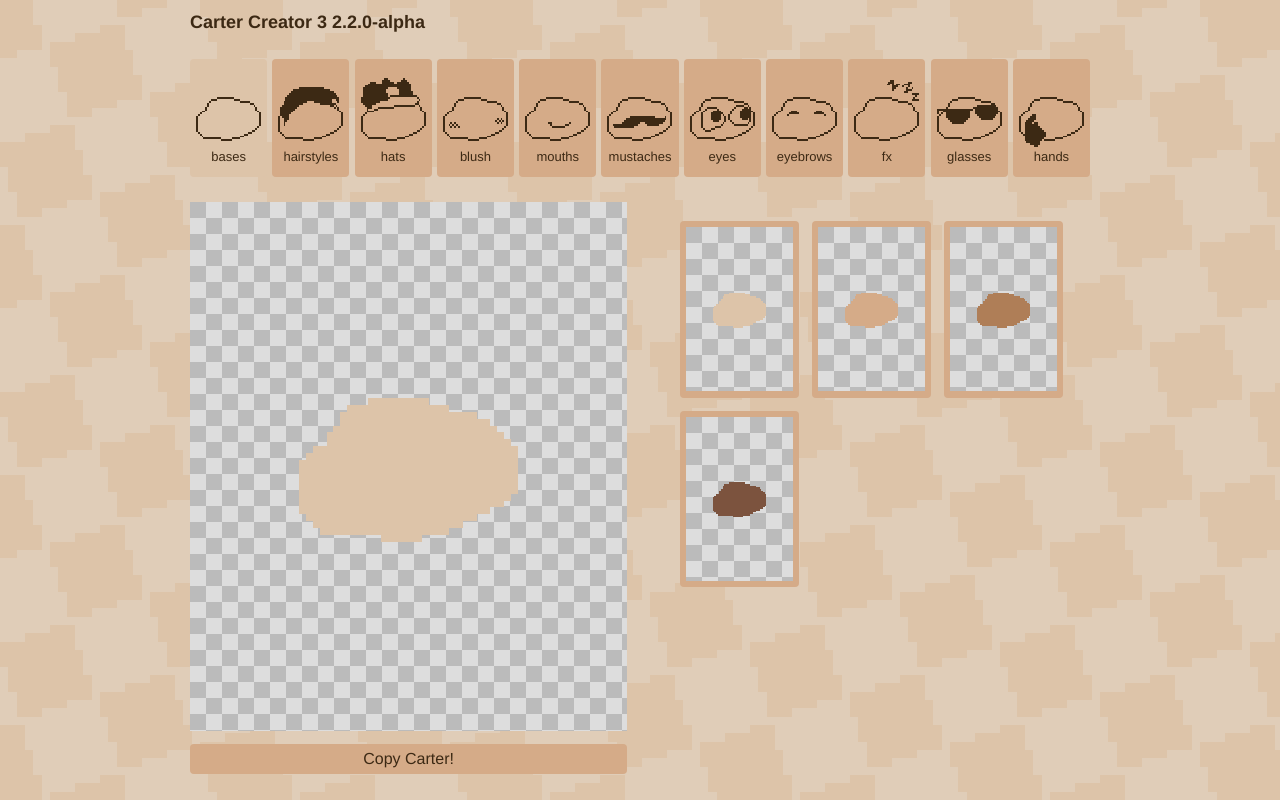
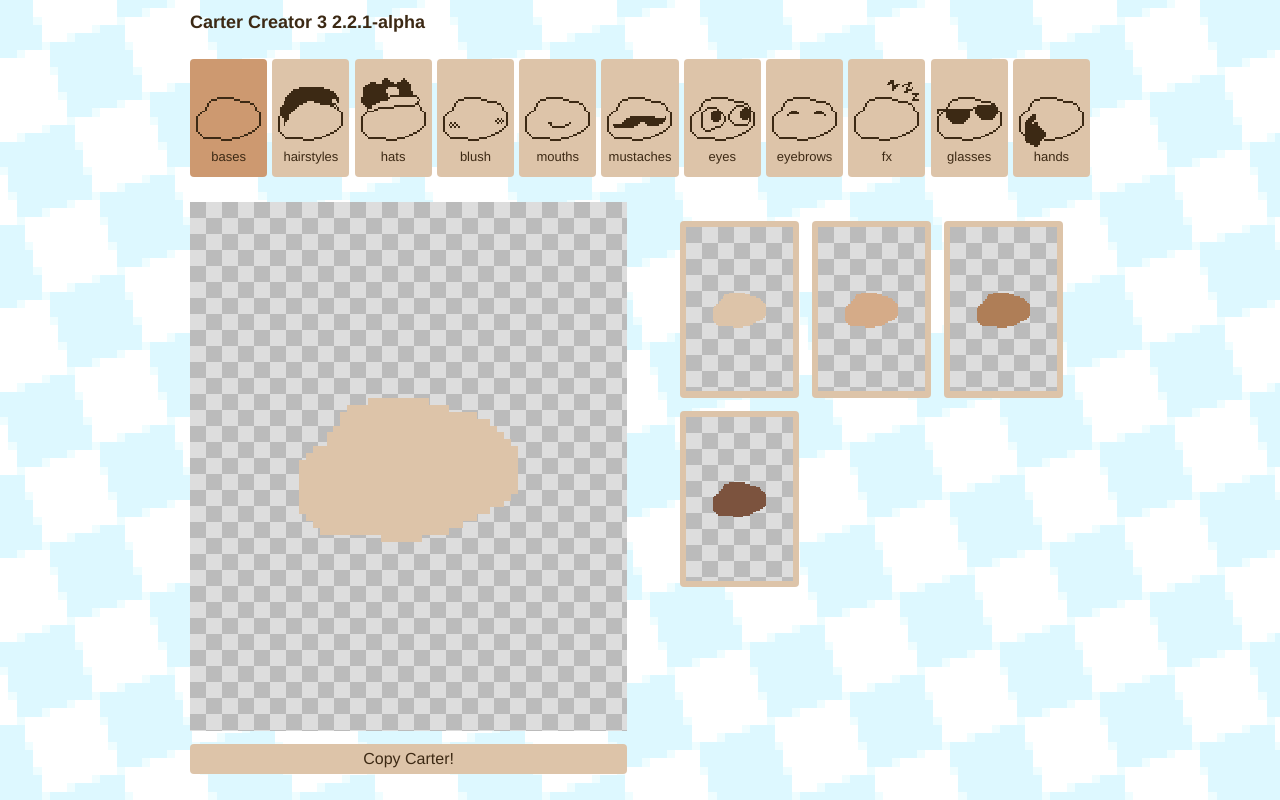
Before and after one commit to maffiemaffie/carter-creator-3, a React (Vite) app: page / in a window 1280 px wide. Built offline with nearby package versions, Linux system fonts and the light colour scheme; a web font is replaced by a local one.

Commit message:
minor restyling

```diff
--- a/src/App.css
+++ b/src/App.css
@@ -188,7 +188,7 @@ input {
   min-width: 24px;
   min-height: 24px;
 
-  background-color: light-dark(#d5ab88, #7c533e);
+  background-color: light-dark(#ddc4a9, #7c533e);
 }
 
 @media (any-pointer: coarse) {
@@ -201,7 +201,7 @@ input {
 
 button:disabled,
 input:disabled {
-  background-color: light-dark(#ddc4a9, #3c2914);
+  background-color: light-dark(#cd9970, #3c2914);
   color: unset;
 }
 
--- a/src/CarterBuilder.tsx
+++ b/src/CarterBuilder.tsx
@@ -14,7 +14,7 @@ import ChangeBase from "./components/ChangeBase";
 import CopyCarter from "./CopyCarter";
 
 export default function CarterBuilder() {
-  const title = "Carter Creator 3 2.2.0-alpha";
+  const title = "Carter Creator 3 2.2.1-alpha";
 
   const [allFeatures, setAllFeatures] =
     useState<Record<string, CartFeature[]>>();
```
Also changed, not shown: public/checker-dark.png (added), public/checker-light.svg.
